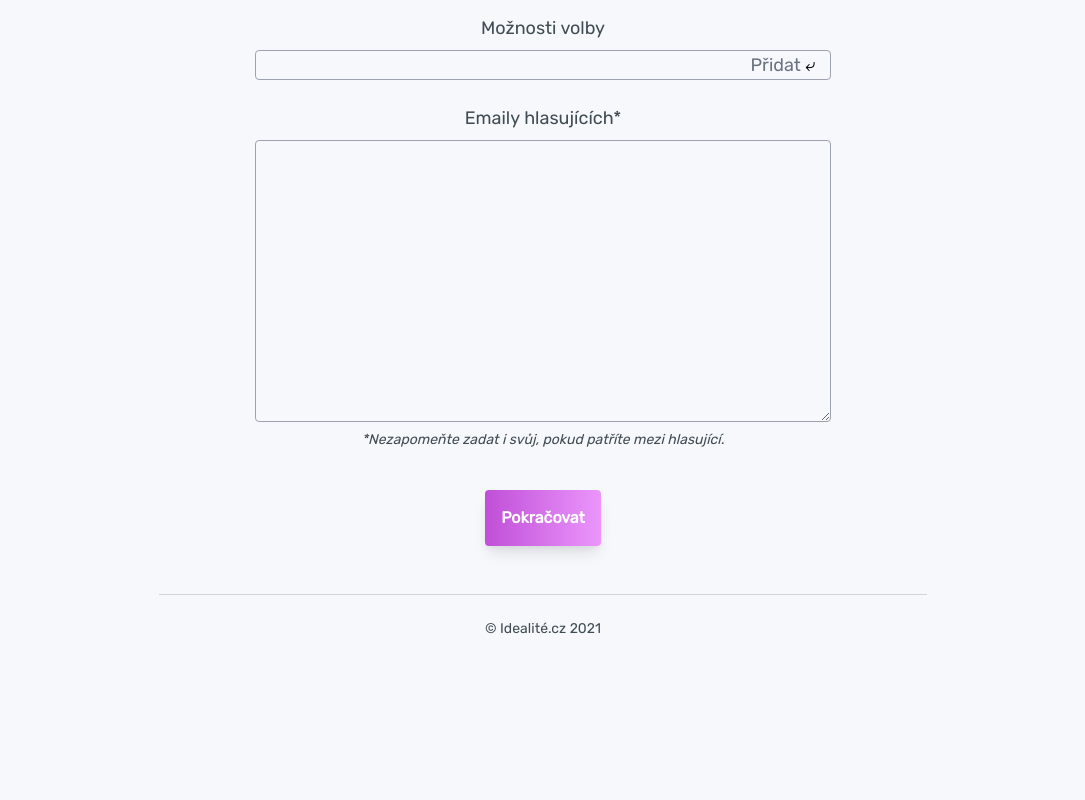
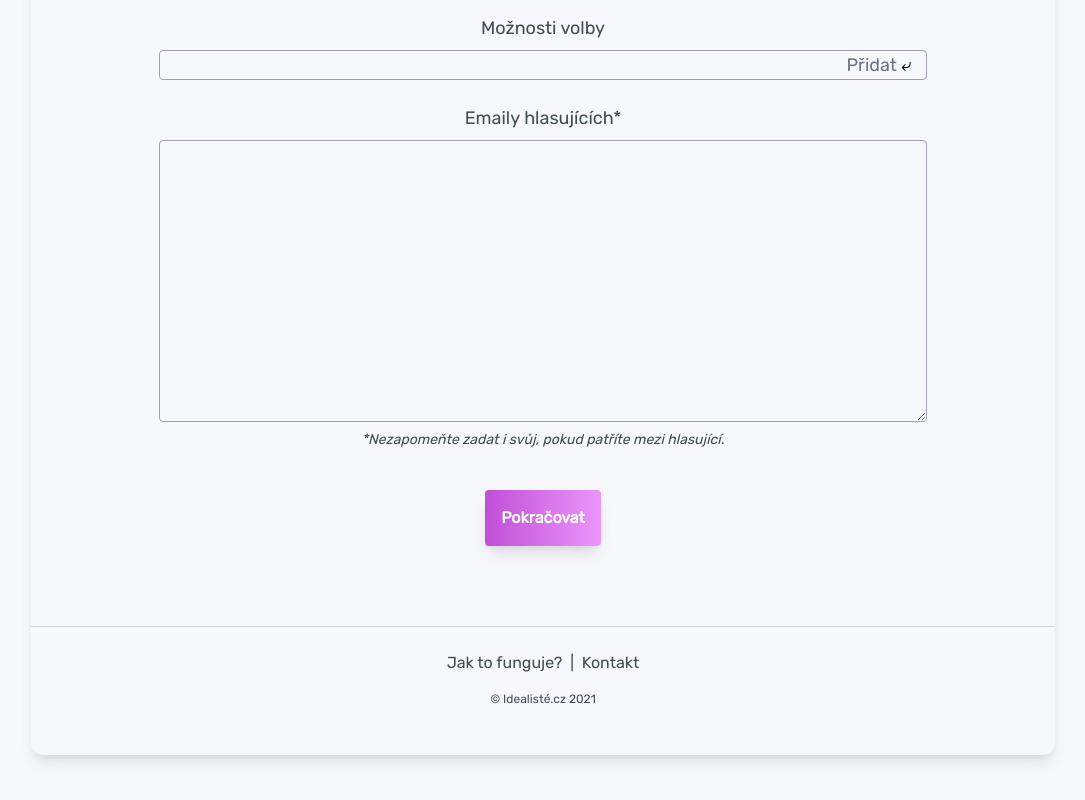
Before and after one commit to Idealiste-cz/ideal-voting-frontend, a Vue app: page / in a window 1280 px wide. Shown: the part 518-1318 px from the top of the page, without its empty margins (97-1182 px from the left). Before the commit the page ends 1205 px from the top, so only its background shows below. Built offline with nearby package versions, Linux system fonts and the light colour scheme.

Commit message:
loading screen, refactoring, static pages

```diff
--- a/src/App.vue
+++ b/src/App.vue
@@ -1,11 +1,17 @@
 <template>
-  <div class="flex items-center">
+  <div class="container mx-auto max-w-screen-lg md:shadow-lg md:rounded-xl md:mb-12">
     <router-view></router-view>
+    <Footer />
   </div>
 </template>
 
 <script>
+  import Footer from '@/views/partials/Footer.vue';
+
   export default {
     name: 'App',
+    components: {
+      Footer
+    }
   }
 </script>
--- a/src/router/index.js
+++ b/src/router/index.js
@@ -1,6 +1,9 @@
 import { createWebHistory, createRouter } from 'vue-router';
 import Home from '@/views/Home.vue';
 import Ballot from '@/views/Ballot.vue';
+import About from '@/views/static/About.vue';
+import Contact from '@/views/static/Contact.vue';
+import NotFound from '@/views/static/Error/NotFound.vue';
 
 const routes = [
     {
@@ -12,7 +15,22 @@ const routes = [
         path: '/ballot/:id',
         name: "Ballot",
         component: Ballot
+    },
+    {
+        path: '/about',
+        name: "About",
+        component: About
+    },
+    {
+        path: '/contact',
+        name: "Contact",
+        component: Contact
+    },
+    {
+        path: '/:pathMatch(.*)*',
+        component: NotFound
     }
+
 ];
 
 const router = createRouter({
--- a/src/store/modules/ballot.js
+++ b/src/store/modules/ballot.js
@@ -1,5 +1,6 @@
 import axios from "axios";
 import { url } from "../../../api.config";
+import router from '../../router/index';
 
 export default {
     namespaced: true,
@@ -15,6 +16,9 @@ export default {
     mutations: {
         SET_STATE_ITEM (state, data) {
             state.item = data;
+        },
+        SET_STATE_ITEM_ERROR (state, data) {
+            state.item.error = data;
         }
     },
     actions: {
@@ -39,8 +43,8 @@ export default {
                 .then(response => {
                     commit('SET_STATE_ITEM', response.data);
                 })
-                .catch(err => {
-                    console.log(err);
+                .catch(() => {
+                    router.push({ name: 'Home' });
                 });
         }
     },
--- a/src/views/Ballot.vue
+++ b/src/views/Ballot.vue
@@ -1,6 +1,5 @@
 <template>
-  <div class="container mx-auto max-w-screen-md">
-
+  <div>
     <div v-if="!loading">
       <Header :title="title" />
       <p>
@@ -13,7 +12,10 @@
     </div>
 
     <div v-else>
-      načítám...
+      <Header title="Načítám..." />
+      <p>
+        <img src="../assets/images/loading.gif" alt="Načítám..." class="mx-auto w-12">
+      </p>
     </div>
   </div>
 </template>
@@ -28,7 +30,7 @@ export default {
   computed: {
     ...mapState(['ballot']),
     title() {
-      return `Hlasování "${this.ballot.item.name}"`;
+      return `Probíhá „${this.ballot.item.name}“.`;
     }
   },
   data() {
@@ -36,10 +38,11 @@ export default {
       loading: true,
     }
   },
-  mounted() {
+  async mounted() {
     if (!this.ballot.item.id) {
-      this.$store
+      await this.$store
         .dispatch('ballot/fetch', this.$route.params.id);
+
     }
 
     this.loading = false;
--- a/src/views/Home.vue
+++ b/src/views/Home.vue
@@ -1,5 +1,5 @@
 <template>
-    <div class="container mx-auto max-w-screen-md" @keydown.esc="showModal = false">
+    <div @keydown.esc="showModal = false">
         <Header :title="title" />
         <div>
             <NewBallot @processUserInput="processData"/>
@@ -8,15 +8,12 @@
         <div v-if="showModal !== false">
             <NewBallotValidation :data="userData"/>
         </div>
-
-        <Footer />
     </div>
 </template>
 
 <script>
 import NewBallot from './partials/Home/NewBallot';
 import NewBallotValidation from './partials/Home/NewBallotValidation';
-import Footer from './partials/Footer.vue';
 import Header from './partials/Header.vue';
 import { parseEmails } from '../helpers/emails';
 
@@ -25,7 +22,6 @@ export default {
   components: {
       NewBallot,
       NewBallotValidation,
-      Footer,
       Header
   },
   data() {
--- a/src/views/partials/Footer.vue
+++ b/src/views/partials/Footer.vue
@@ -1,8 +1,14 @@
 <template>
-  <footer class="text-center">
+  <footer class="text-center mt-20 pb-6">
     <hr class="mb-6 border-gray-300"/>
-    <p class="text-sm mb-12">
-        &copy; Idealité.cz 2021
+
+    <p class="mb-4">
+      <router-link :to="{ name: 'About' }" class="hover:underline">Jak to funguje?</router-link> &nbsp;|&nbsp;
+      <router-link :to="{ name: 'Contact' }" class="hover:underline">Kontakt</router-link>
+    </p>
+
+    <p class="text-xs mb-6">
+        &copy; Idealisté.cz 2021
     </p>
   </footer>
 </template>
--- a/src/views/partials/Header.vue
+++ b/src/views/partials/Header.vue
@@ -1,5 +1,5 @@
 <template>
-    <div id="home-header" class="purple-gradient md:mt-12 mb-12 pt-12 pb-24 md:rounded shadow-xl">
+    <div id="home-header" class="purple-gradient md:mt-12 mb-12 pt-12 pb-24 md:rounded-t-xl shadow-xl">
         <router-link :to="{ name: 'Home' }">
             <h1 class="text-4xl text-center mt-12 text-white" id="main-header">Tajná volba</h1>
         </router-link>
--- a/src/views/partials/Home/NewBallotValidation.vue
+++ b/src/views/partials/Home/NewBallotValidation.vue
@@ -25,19 +25,19 @@
 				<div class="my-5">
 
 					<div class="scroll">
-						<div class="grid grid-cols-2">
+						<div class="grid grid-cols-1 md:grid-cols-2 mb-2">
 							<div class="text-left italic">Název hlasování:</div>
-							<div class="text-right font-bold break-words">{{ data.ballotName }}</div>
+							<div class="text-left md:text-right font-bold break-words">{{ data.ballotName }}</div>
 						</div>
-						<div class="grid grid-cols-2 mb-2">
+						<div class="grid grid-cols-1 md:grid-cols-2 mb-2">
 							<div class="text-left italic">Váš email:</div>
-							<div class="text-right font-bold break-words">{{ data.ballotAdminEmail }}</div>
+							<div class="text-left md:text-right font-bold break-words">{{ data.ballotAdminEmail }}</div>
 						</div>
-						<div class="grid grid-cols-2 mb-4">
+						<div class="grid grid-cols-1 md:grid-cols-2 mb-4">
 							<div class="text-left italic">Možnosti:</div>
-							<div class="text-right">
+							<div class="text-left md:text-right">
 								<span v-for="option in Object.entries(data.ballotOptions)" :key="option[0]" class="font-bold">
-									{{ option[1] }}<br>
+									<span class="text-gray-300 md:hidden">-</span> {{ option[1] }}<br>
 								</span>
 							</div>
 						</div>
--- /dev/null
+++ b/src/views/static/About.vue
@@ -0,0 +1,15 @@
+<template>
+  <div>
+      blabla
+  </div>
+</template>
+
+<script>
+export default {
+    name: 'About'
+}
+</script>
+
+<style>
+
+</style>
--- /dev/null
+++ b/src/views/static/Contact.vue
@@ -0,0 +1,15 @@
+<template>
+  <div>
+      asedas
+  </div>
+</template>
+
+<script>
+export default {
+    name: 'Contact'
+}
+</script>
+
+<style>
+
+</style>
--- /dev/null
+++ b/src/views/static/Error/NotFound.vue
@@ -0,0 +1,15 @@
+<template>
+  <div>
+      not found
+  </div>
+</template>
+
+<script>
+export default {
+
+}
+</script>
+
+<style>
+
+</style>
```
Also changed, not shown: src/assets/images/loading.gif (added), 1 other file (tests, documents, lock files or other folders).
